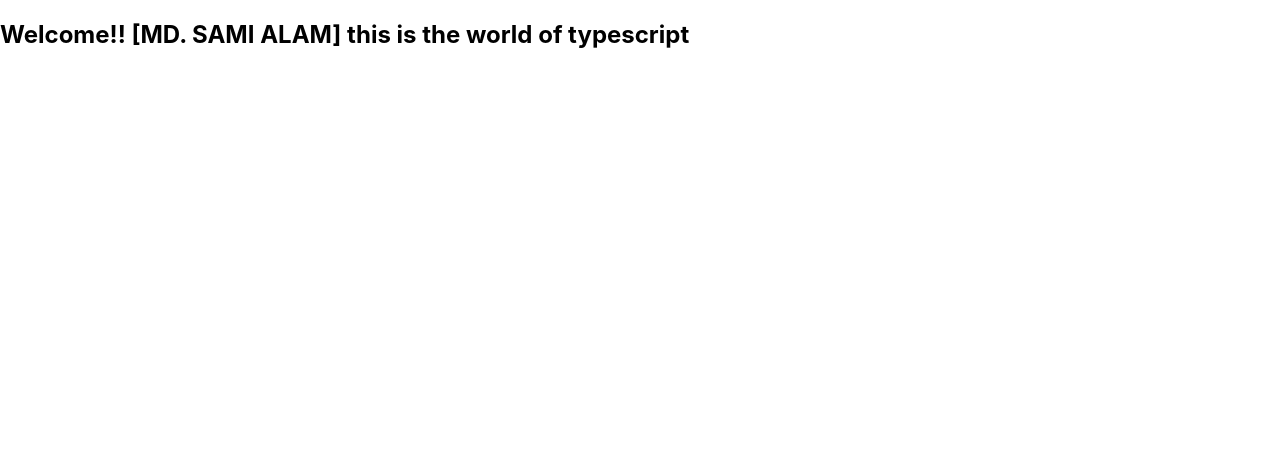
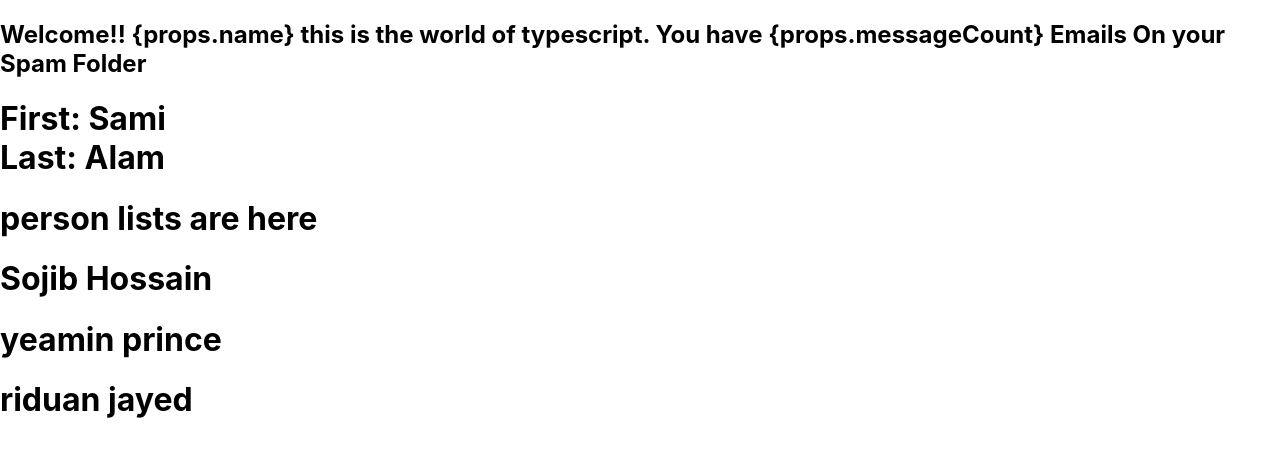
Before and after one commit to sami5671/Learn-TypeScript, a React (Create React App) app in the folder React TypeScript/react-typescript-demo/: page / in a window 1280 px wide. Shown: the top 456 px of the page. Built offline with nearby package versions, Linux system fonts and the light colour scheme.

Commit message:
array, boolean, objects props

```diff
--- a/React TypeScript/react-typescript-demo/src/App.tsx
+++ b/React TypeScript/react-typescript-demo/src/App.tsx
@@ -1,9 +1,34 @@
 import Greet from "./Components/Greet";
+import Person from "./Components/Person";
+import PersonList from "./Components/PersonList";
 
 function App() {
+  // =================================================================
+  const personName = {
+    first: "Sami",
+    last: "Alam",
+  };
+
+  const nameList = [
+    {
+      first: "Sojib",
+      last: "Hossain",
+    },
+    {
+      first: "yeamin",
+      last: "prince",
+    },
+    {
+      first: "riduan",
+      last: "jayed",
+    },
+  ];
+  // =================================================================
   return (
     <div className="App">
-      <Greet name="MD. SAMI ALAM"></Greet>
+      <Greet name="MD. SAMI ALAM" messageCount={50} isLoggedIn={true}></Greet>
+      <Person name={personName}></Person>
+      <PersonList names={nameList}></PersonList>
     </div>
   );
 }
--- a/React TypeScript/react-typescript-demo/src/Components/Greet.tsx
+++ b/React TypeScript/react-typescript-demo/src/Components/Greet.tsx
@@ -1,11 +1,18 @@
 type greetPorps = {
   name: string;
+  messageCount: number;
+  isLoggedIn: boolean;
 };
 
 export const Greet = (props: greetPorps) => {
   return (
     <div>
-      <h2>Welcome!! [{props.name}] this is the world of typescript</h2>
+      <h2>
+        {props.isLoggedIn
+          ? ` Welcome!! {props.name} this is the world of typescript. You have
+        {props.messageCount} Emails On your Spam Folder`
+          : "welcome guest"}
+      </h2>
     </div>
   );
 };
--- /dev/null
+++ b/React TypeScript/react-typescript-demo/src/Components/Person.tsx
@@ -0,0 +1,19 @@
+type personPorps = {
+  name: {
+    first: string;
+    last: string;
+  };
+};
+
+const Person = (props: personPorps) => {
+  return (
+    <div>
+      <h1>
+        First: {props.name.first} <br />
+        Last: {props.name.last}
+      </h1>
+    </div>
+  );
+};
+
+export default Person;
--- /dev/null
+++ b/React TypeScript/react-typescript-demo/src/Components/PersonList.tsx
@@ -0,0 +1,26 @@
+type personListProps = {
+  names: {
+    first: string;
+    last: string;
+  }[];
+};
+
+export const PersonList = (props: personListProps) => {
+  return (
+    <div>
+      <h1>person lists are here </h1>
+
+      <div>
+        {props.names.map((name) => {
+          return (
+            <h1 key={name.first}>
+              {name.first} {name.last}
+            </h1>
+          );
+        })}
+      </div>
+    </div>
+  );
+};
+
+export default PersonList;
```
